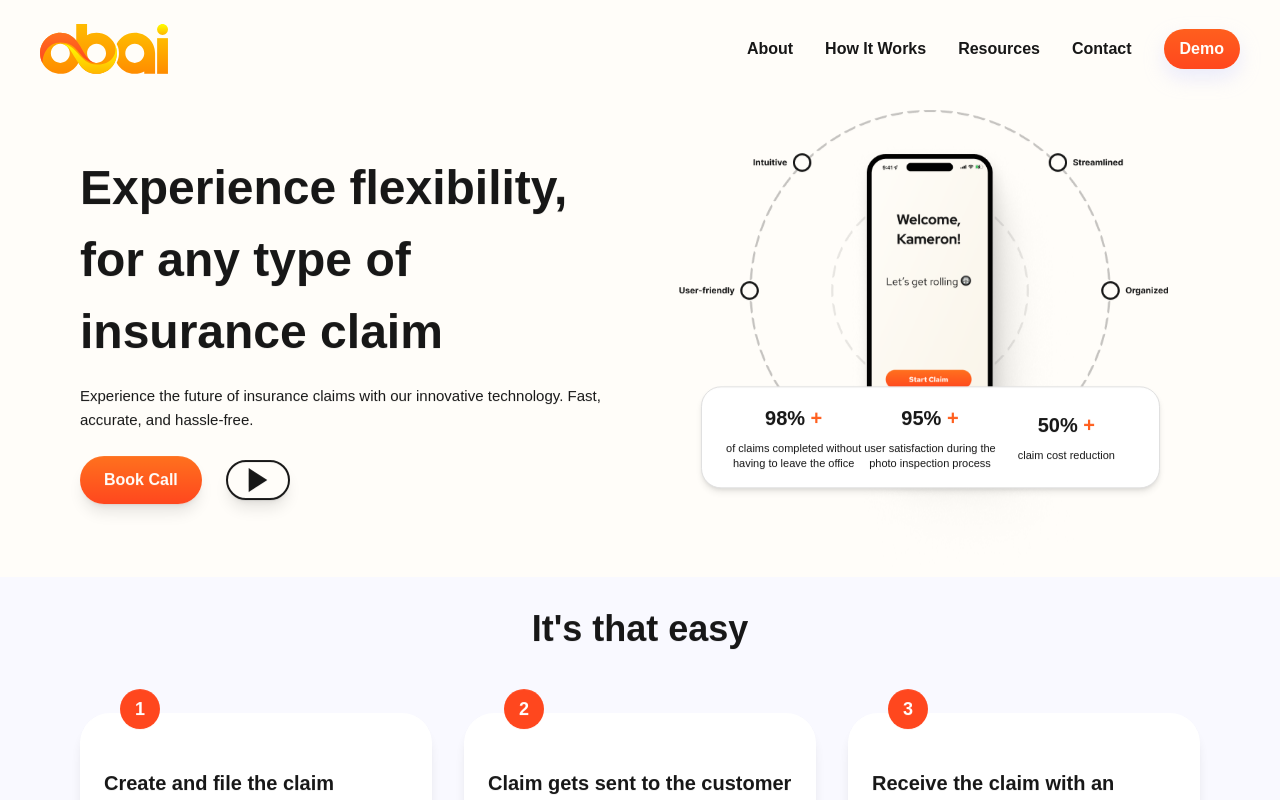
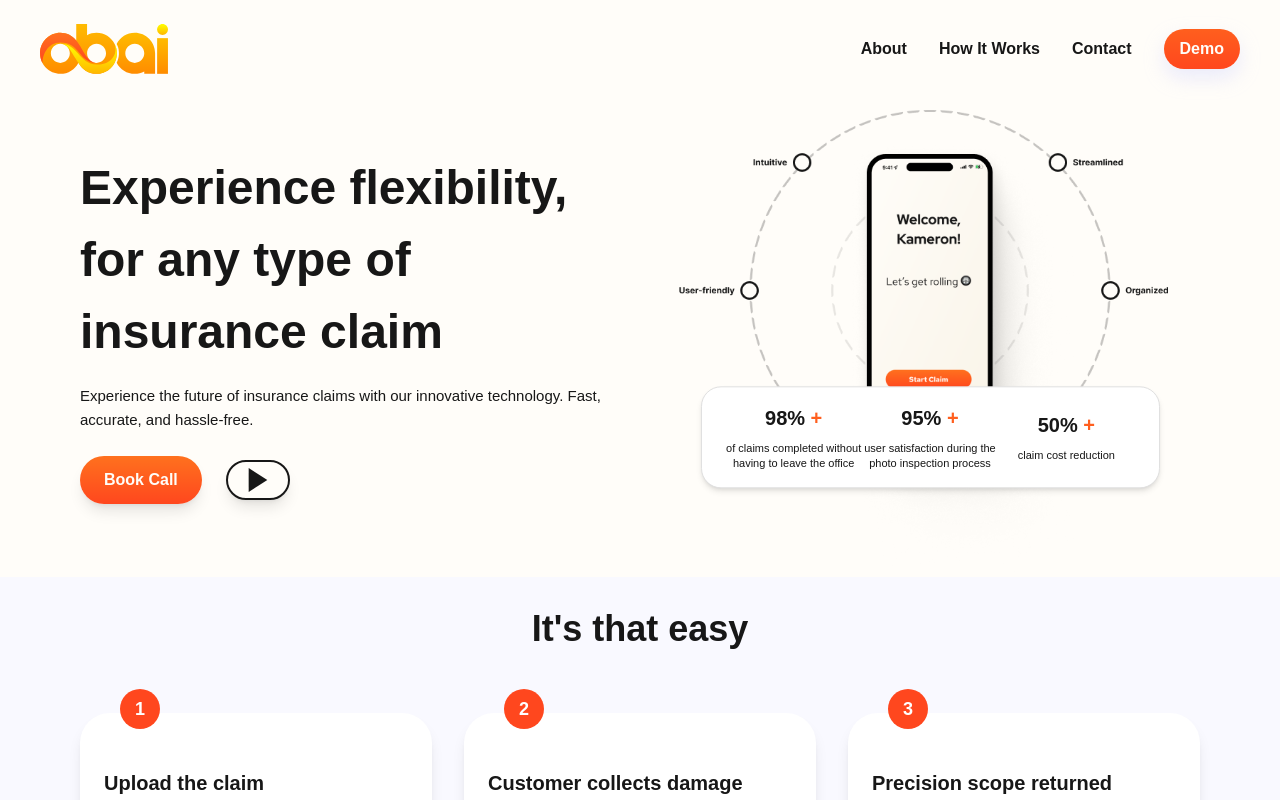
Before and after one commit to DevTaiwo18/OBAI-WEBSITE, a React (Vite) app: page / in a window 1280 px wide. Shown: the top 800 px of the page. Built offline with nearby package versions, Linux system fonts and the light colour scheme.

Commit message:
cleared heavy components. will review text with Kam and Justin...TODO --JMc

```diff
--- a/src/App.jsx
+++ b/src/App.jsx
@@ -1,45 +1,16 @@
 import { lazy, Suspense, useEffect, useState } from 'react';
 import { Routes, Route, useLocation } from 'react-router-dom';
-import { AnimatePresence, motion } from 'framer-motion';
 import { ClipLoader } from 'react-spinners'; // Import the spinner
 import Header from './Component/Layout/Header';
 import Footer from './Component/Layout/Footer';
+import Home from './Component/Home_Page/Home';
+import About from './Component/About_Us/About';
+import Contact from './Component/Contact_Us/Contact';
+import Howitswork from './Component/HowItsWorkFolder/Howitswork';
 import './index.css';
-
-const Home = lazy(() => import('./Component/Home_Page/Home'));
-const About = lazy(() => import('./Component/About_Us/About'));
-const Resources = lazy(() => import('./Component/Resources/Resources'));
-const Contact = lazy(() => import('./Component/Contact_Us/Contact'));
-const InnovativeSolutions = lazy(() => import('./Component/GeneralComponent/articles/InnovativeSolutions'));
-const StreamlinedProcesses = lazy(() => import('./Component/GeneralComponent/articles/StreamlinedProcesses'));
-const CustomerCentricApproach = lazy(() => import('./Component/GeneralComponent/articles/CustomerCentricApproach'));
-const MoreDoesNotMeanBetter = lazy(() => import('./Component/GeneralComponent/articles/MoreDoesNotMeanBetter'));
-const JustBecauseYourTech = lazy(() => import('./Component/GeneralComponent/articles/JustBecauseYourTech'));
-// const Demo = lazy(() => import('./Component/Demo/Demo'));
-const Howitswork = lazy(() => import('./Component/HowItsWorkFolder/Howitswork'));
-
-const pageVariants = {
-  initial: { opacity: 0, y: 50 },
-  in: { opacity: 1, y: 0 },
-  out: { opacity: 0, y: -50 },
-};
-
-const pageTransition = {
-  type: 'tween',
-  ease: 'anticipate',
-  duration: 0.5,
-};
-
-const AnimatedPage = ({ children }) => (
-  <motion.div initial="initial" animate="in" exit="out" variants={pageVariants} transition={pageTransition}>
-    {children}
-  </motion.div>
-);
 
 function App() {
   const location = useLocation();
-  const [isLoading, setIsLoading] = useState(true);
-
   // Scroll to top on route change
   useEffect(() => {
     window.scrollTo(0, 0);
@@ -47,39 +18,32 @@ function App() {
 
   // Simulate loading (this could be replaced with real loading logic, like data fetching)
   useEffect(() => {
-    setTimeout(() => setIsLoading(false), 1000); // simulate loading delay
+    //setTimeout(() => setIsLoading(false), 1000); // simulate loading delay
   }, []);
 
   return (
     <div className="App bg-[rgb(249,249,255)]">
-      {isLoading ? (
-        <div className="flex justify-center items-center h-screen">
-          <ClipLoader color="#FF5F1E" size={50} /> {/* Spinner for initial loading */}
-        </div>
-      ) : (
       <>
         <Header />
         <main className="mt-20 md:mt-17 overflow-hidden">
-          <AnimatePresence mode="wait">
           <Routes location={location} key={location.pathname}>
-            <Route path="/" element={<AnimatedPage><Suspense fallback={<div className="flex justify-center items-center h-screen"><ClipLoader color="#FF5F1E" size={50} /></div>}><Home /></Suspense></AnimatedPage>} />
-            <Route path="/about" element={<AnimatedPage><Suspense fallback={<div className="flex justify-center items-center h-screen"><ClipLoader color="#FF5F1E" size={50} /></div>}><About /></Suspense></AnimatedPage>} />
-            <Route path="/how-we-started" element={<AnimatedPage><Suspense fallback={<div className="flex justify-center items-center h-screen"><ClipLoader color="#FF5F1E" size={50} /></div>}><Howitswork /></Suspense></AnimatedPage>} />
-            <Route path="/resources" element={<AnimatedPage><Suspense fallback={<div className="flex justify-center items-center h-screen"><ClipLoader color="#FF5F1E" size={50} /></div>}><Resources /></Suspense></AnimatedPage>} />
-            <Route path="/contact" element={<AnimatedPage><Suspense fallback={<div className="flex justify-center items-center h-screen"><ClipLoader color="#FF5F1E" size={50} /></div>}><Contact /></Suspense></AnimatedPage>} />
-            <Route path="/articles/innovative-solutions" element={<Suspense fallback={<div className="flex justify-center items-center h-screen"><ClipLoader color="#FF5F1E" size={50} /></div>}><InnovativeSolutions /></Suspense>} />
-            <Route path="/articles/streamlined-processes" element={<Suspense fallback={<div className="flex justify-center items-center h-screen"><ClipLoader color="#FF5F1E" size={50} /></div>}><StreamlinedProcesses /></Suspense>} />
-            <Route path="/articles/customer-centric-approach" element={<Suspense fallback={<div className="flex justify-center items-center h-screen"><ClipLoader color="#FF5F1E" size={50} /></div>}><CustomerCentricApproach /></Suspense>} />
-            <Route path="/articles/more-does-not-mean-better" element={<Suspense fallback={<div className="flex justify-center items-center h-screen"><ClipLoader color="#FF5F1E" size={50} /></div>}><MoreDoesNotMeanBetter /></Suspense>} />
-            <Route path="/articles/just-because-your-tech-can-do-something" element={<Suspense fallback={<div className="flex justify-center items-center h-screen"><ClipLoader color="#FF5F1E" size={50} /></div>}><JustBecauseYourTech /></Suspense>} />
+            <Route path="/" element={<Home />} />
+            <Route path="/about" element={<About />} />
+            <Route path="/how-we-started" element={<Howitswork />} />
+            <Route path="/contact" element={<Contact />} />
           </Routes>
-        </AnimatePresence>
         </main>
         <Footer />
       </>
-      )}
+
     </div>
   );
 }
 
+//<Route path="/" element={<Suspense fallback={<div className="flex justify-center items-center h-screen"><ClipLoader color="#FF5F1E" size={50} /></div>}><Home /></Suspense>} />
+//<Route path="/about" element={<Suspense fallback={<div className="flex justify-center items-center h-screen"><ClipLoader color="#FF5F1E" size={50} /></div>}><About /></Suspense>} />
+//<Route path="/how-we-started" element={<Suspense fallback={<div className="flex justify-center items-center h-screen"><ClipLoader color="#FF5F1E" size={50} /></div>}><Howitswork /></Suspense>} />
+//<Route path="/contact" element={<Suspense fallback={<div className="flex justify-center items-center h-screen"><ClipLoader color="#FF5F1E" size={50} /></div>}><Contact /></Suspense>} />
+
+
 export default App;
--- a/src/Component/Contact_Us/Contact.jsx
+++ b/src/Component/Contact_Us/Contact.jsx
@@ -1,8 +1,6 @@
 import React from 'react';
 import { Helmet } from 'react-helmet-async';
 import { motion, useInView } from 'framer-motion';
-import HaveCar from '../GeneralComponent/HaveCar';
-import SomeReading from '../GeneralComponent/SomeReading';
 import Contactus from './Contactus';
 import ContactInfo from './ContactInfo';
 
@@ -38,13 +36,6 @@ function Contact() {
         <ContactInfo />
       </AnimatedSection>
 
-      {/* <AnimatedSection>
-        <HaveCar />
-      </AnimatedSection> */}
-
-      <AnimatedSection>
-        <SomeReading />
-      </AnimatedSection>
 
     </div>
   );
--- a/src/Component/Contact_Us/Contactus.jsx
+++ b/src/Component/Contact_Us/Contactus.jsx
@@ -10,8 +10,6 @@ const Contactus = () => {
 
       {/* Heading */}
       <h1 className="text-center text-3xl font-extrabold text-[#171717] mb-8">Contact Us</h1>
-
-      {/* Two Calendly Embeds Side-by-Side */}
       <div className="flex flex-col md:flex-row justify-center gap-6">
         {/* Kameron's Calendly Embed */}
         <div className="w-full md:w-1/2 h-[80vh]">
@@ -22,16 +20,6 @@ const Contactus = () => {
             allowFullScreen
           ></iframe>
         </div>
-
-        {/* Justin's Calendly Embed */}
-        <div className="w-full md:w-1/2 h-[80vh]">
-          <iframe
-            src="https://calendly.com/justin-obai/30min?back=1&month=2024-12"
-            title="Justin's Calendly Scheduling"
-            className="w-full h-full border-0 rounded-lg"
-            allowFullScreen
-          ></iframe>
-        </div>
       </div>
     </div>
   );
--- a/src/Component/HowItsWorkFolder/Easy.jsx
+++ b/src/Component/HowItsWorkFolder/Easy.jsx
@@ -17,7 +17,7 @@ const Easy = () => {
               1
             </div>
           </div>
-          <h3 className="text-[#171717] font-bold text-xl mb-2 mt-8">Create and file the claim</h3> {/* Updated to brand black */}
+          <h3 className="text-[#171717] font-bold text-xl mb-2 mt-8">Upload the claim</h3> {/* Updated to brand black */}
           <p className="text-[#606060]">
             The adjuster initiates the claim by entering the incident details and recovery insurance information into the app’s admin interface.
           </p>
@@ -30,7 +30,7 @@ const Easy = () => {
               2
             </div>
           </div>
-          <h3 className="text-[#171717] font-bold text-xl mb-2 mt-8">Claim gets sent to the customer</h3> {/* Updated to brand black */}
+          <h3 className="text-[#171717] font-bold text-xl mb-2 mt-8">Customer collects damage</h3> {/* Updated to brand black */}
           <p className="text-[#606060]">
             The customer reviews the claim and uploads photos/videos of their vehicle, providing additional information.
           </p>
@@ -43,7 +43,7 @@ const Easy = () => {
               3
             </div>
           </div>
-          <h3 className="text-[#171717] font-bold text-xl mb-2 mt-8">Receive the claim with an estimate</h3> {/* Updated to brand black */}
+          <h3 className="text-[#171717] font-bold text-xl mb-2 mt-8">Precision scope returned</h3> {/* Updated to brand black */}
           <p className="text-[#606060]">
             Once the customer submits the claim, it is reviewed, and an accurate damage estimate is generated.
           </p>
--- a/src/Component/HowItsWorkFolder/Howitswork.jsx
+++ b/src/Component/HowItsWorkFolder/Howitswork.jsx
@@ -2,7 +2,7 @@ import React from 'react';
 import { Helmet } from 'react-helmet-async';
 import { motion, useInView } from 'framer-motion';
 import KeyFeatures from '../Home_Page/KeyFeatures';
-import HaveCar from '../GeneralComponent/HaveCar';
+
 import SomeReading from '../GeneralComponent/SomeReading';
 import GetInTouch from '../GeneralComponent/GetInTouch';
 import Ourtech from './Ourtech';
--- a/src/Component/Layout/Footer.jsx
+++ b/src/Component/Layout/Footer.jsx
@@ -23,7 +23,6 @@ function Footer() {
             {/* Links will wrap on small screens */}
             <li><Link to="/about" className="text-brand-white font-bold text-sm md:text-md transition-colors duration-300">About</Link></li>
             <li><Link to="/how-we-started" className="text-brand-white font-bold text-sm md:text-md transition-colors duration-300">How It Works</Link></li>
-            <li><Link to="/resources" className="text-brand-white font-bold text-sm md:text-md transition-colors duration-300">Resources</Link></li>
             <li><Link to="/contact" className="text-brand-white font-bold text-sm md:text-md transition-colors duration-300">Contact</Link></li>
             <li><Link to="https://calendly.com/kam-obai/meet-with-me?back=1&month=2024-12" className="text-brand-white font-bold text-sm md:text-md transition-colors duration-300">Demo</Link></li>
           </ul>
--- a/src/Component/Layout/Header.jsx
+++ b/src/Component/Layout/Header.jsx
@@ -68,7 +68,6 @@ export default function Header() {
   const menuItems = [
     { name: 'About', path: '/about' },
     { name: 'How It Works', path: '/how-we-started' },
-    { name: 'Resources', path: '/resources' },
     { name: 'Contact', path: '/contact' },
     // { name: 'Login', path: '#' },
   ];
```
Also changed, not shown: src/Component/About_Us/About.jsx (+1 -24 lines), src/Component/Home_Page/Home.jsx (+1 -18 lines). Lines whose indentation alone changed are shown as unchanged.
